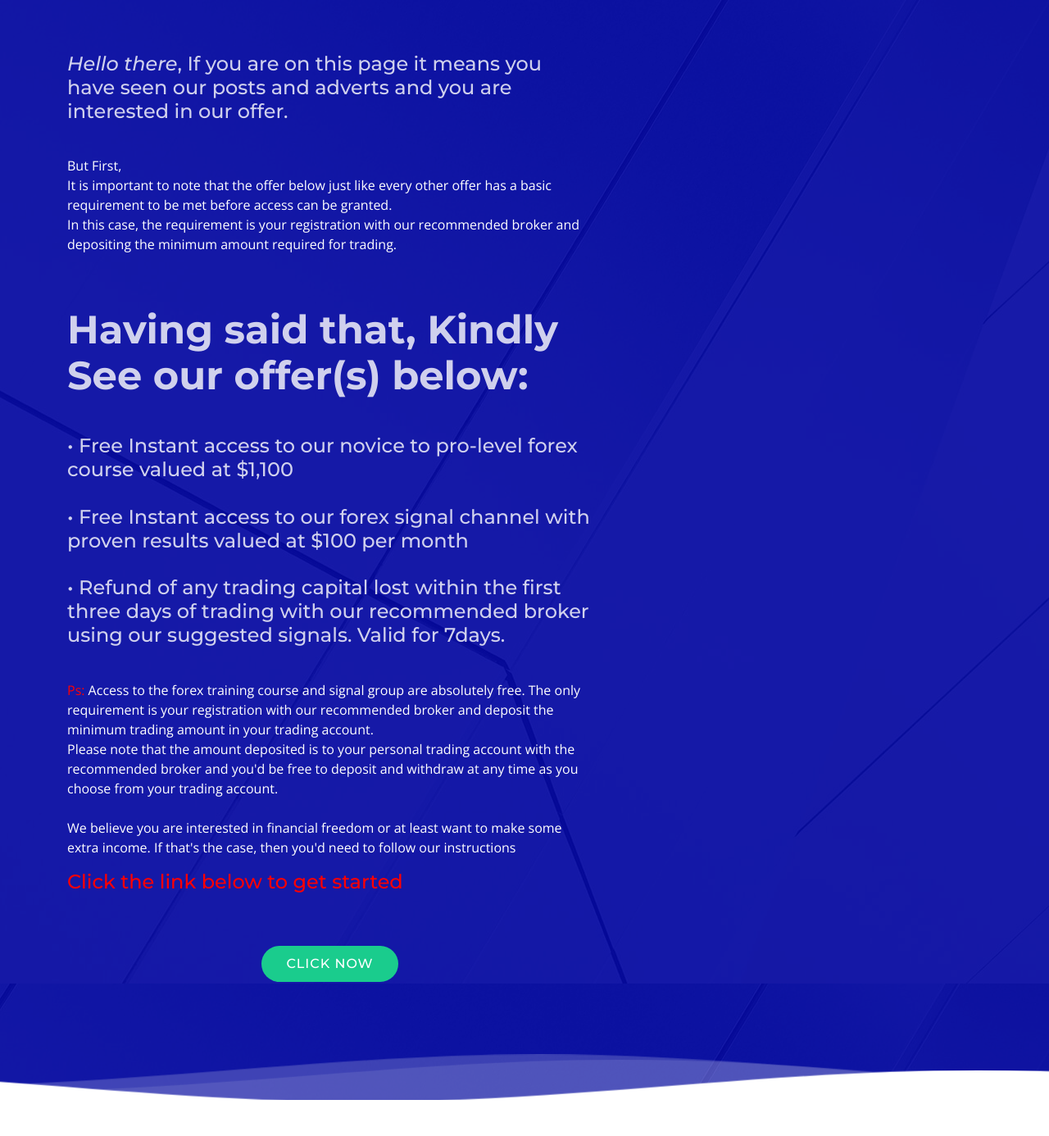
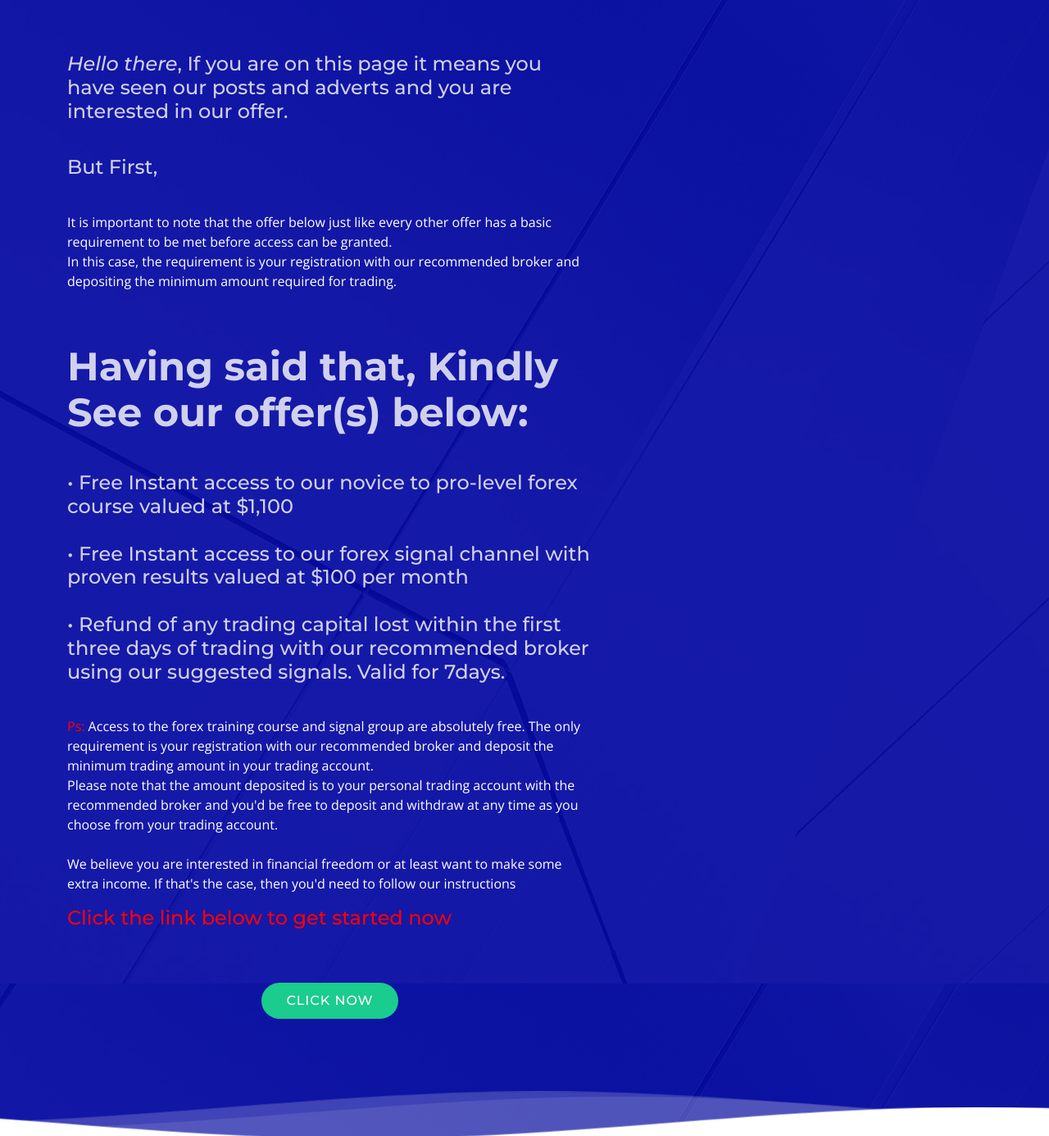
Before and after one commit to norbertose09/douzepanier, a PHP site: page /incentive in a window 1280 px wide. Shown: the part 80-1466 px from the top of the page at 82% size. Run offline with PHP 8.4, Linux system fonts and the light colour scheme.

Commit message:
Update index.php

```diff
--- a/incentive/index.php
+++ b/incentive/index.php
@@ -62,8 +62,8 @@
 <!--             <h1>HELLO <span>THERE</span></h1> -->
             <br>
             <h2><i>Hello there</i>, If you are on this page it means you have seen our posts and adverts and you are interested in our offer.</h2>
-<!--               <h2>But First,</h2> -->
-<p style="color:white;">But First,<br>
+              <h2>But First,</h2>
+<p style="color:white;">
   It is important to note that the offer below just like every other offer has a basic requirement to be met before access can be granted.<br>In this case, the requirement is your registration with our recommended broker and depositing the minimum amount required for trading.</p><br> <br>
             <h1>Having said that, Kindly See our offer(s) below:</h1><br>
          <h2>   • Free Instant access to our novice to pro-level forex course valued at $1,100<br><br>
@@ -73,7 +73,7 @@
            Please note that the amount deposited is to your personal trading account with the recommended broker and you'd be free to deposit and withdraw at any time as you choose from your trading account.<br><br>
             We believe you are interested in financial freedom or at least want to make some extra income. If that's the case, then you'd need to follow our instructions</p>
 
-<h2 style="color:red;">Click the link below to get started</h2><br>
+<h2 style="color:red;">Click the link below to get started now</h2><br>
             <div class="text-center text-lg-star.t">
               <a href="https://wa.link/1vo7qn" class="btn-get-started scrollto">CLICK NOW</a>
               <!-- <a href="<?php echo '../info'  ?>" class="btn-get-started scrollto">NO</a> --><br><br>
```
